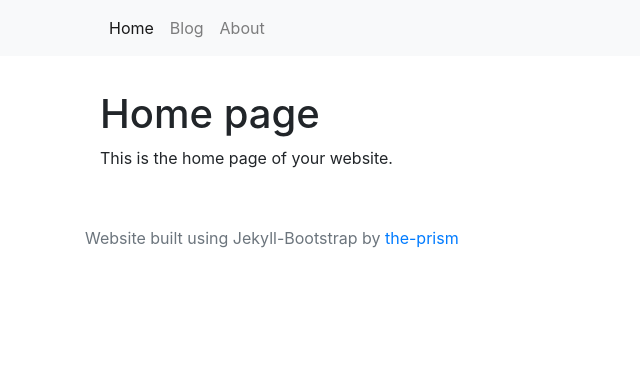
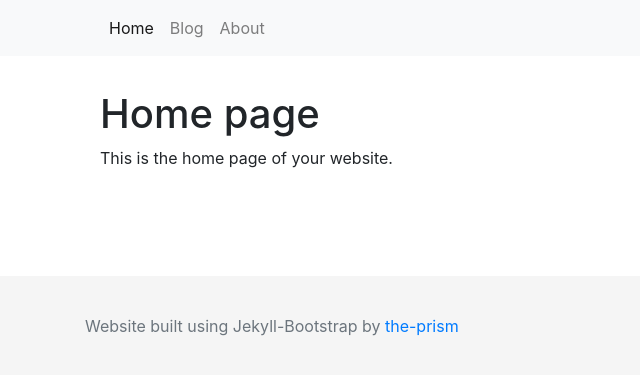
Before and after one commit to the-prism/Jekyll-Bootstrap, a Jekyll site: the page built from index.md, in a window 1280 px wide. Shown: the top 375 px of the page, without its empty margins (0-640 px from the left). Built offline with Jekyll 4.4.1, drawn with Linux system fonts in a browser that asks for light colours.

Commit message:
missing footer style

```diff
--- a/css/style.scss
+++ b/css/style.scss
@@ -15,3 +15,11 @@ body {
 .content {
   padding: 40px 15px;
 }
+
+.footer {
+  margin-top: 50px;
+  width: 100%;
+  line-height: 60px; /* Vertically center the text there */
+  padding: 20px;
+  background-color: #f5f5f5;
+}
```
